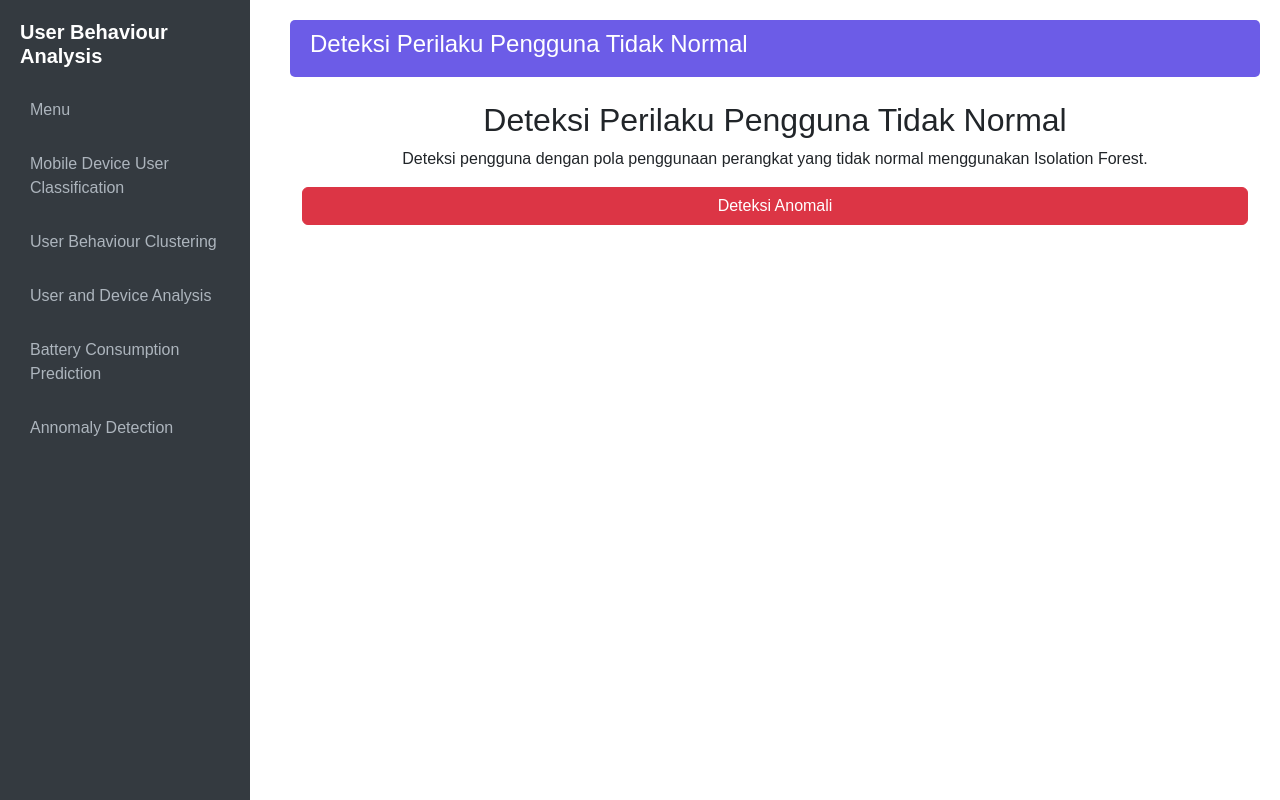
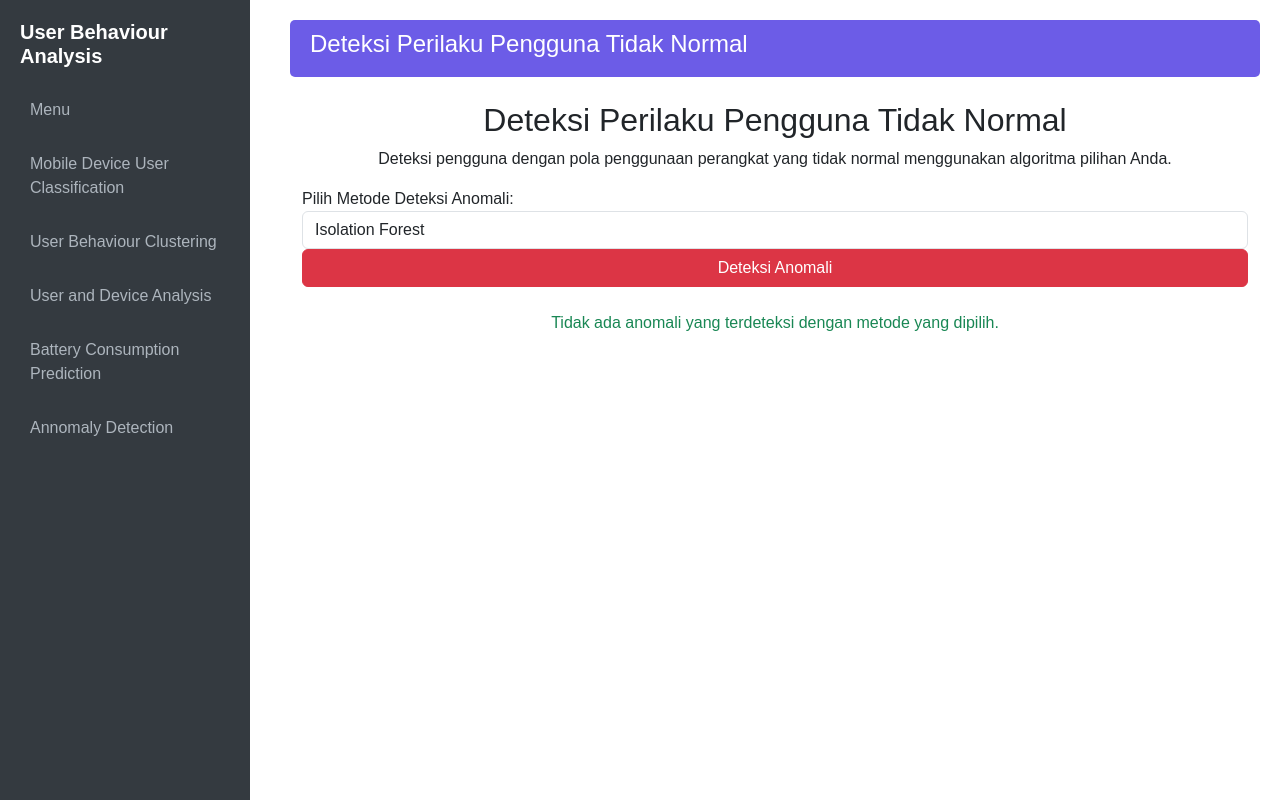
Before and after one commit to marco12893/Data-Mining, a Flask app: page /deteksi in a window 1280 px wide. Run offline with Flask 3, Linux system fonts and the light colour scheme.

Commit message:
Update deteksi.html

```diff
--- a/Data Mining/templates/deteksi.html
+++ b/Data Mining/templates/deteksi.html
@@ -6,10 +6,17 @@
 <div class="container mt-4">
     <h2 class="text-center">{{ header }}</h2>
     <p class="text-center">
-        Deteksi pengguna dengan pola penggunaan perangkat yang tidak normal menggunakan Isolation Forest.
+        Deteksi pengguna dengan pola penggunaan perangkat yang tidak normal menggunakan algoritma pilihan Anda.
     </p>
 
     <form method="post" action="/deteksi">
+        <div class="form-group">
+            <label for="method">Pilih Metode Deteksi Anomali:</label>
+            <select class="form-control" id="method" name="method">
+                <option value="isolation_forest">Isolation Forest</option>
+                <option value="lof">Local Outlier Factor (LOF)</option>
+            </select>
+        </div>
         <button type="submit" class="btn btn-danger w-100">Deteksi Anomali</button>
     </form>
 
@@ -33,6 +40,10 @@
             {% endfor %}
         </tbody>
     </table>
+    {% else %}
+    <p class="mt-4 text-center text-success">
+        Tidak ada anomali yang terdeteksi dengan metode yang dipilih.
+    </p>
     {% endif %}
 
     {% if stats %}
@@ -45,7 +56,7 @@
                 <th>Max</th>
                 <th>Mean</th>
                 <th>Std</th>
-            <th>Normal Range</th>
+                <th>Range</th>
             </tr>
         </thead>
         <tbody>
@@ -62,9 +73,6 @@
         </tbody>
     </table>
     <p><em>Catatan: Rentang minimum disesuaikan karena nilai tidak dapat bernilai negatif.</em></p>
-
     {% endif %}
-
-
 </div>
 {% endblock %}
```
Lines whose indentation alone changed are shown as unchanged.
